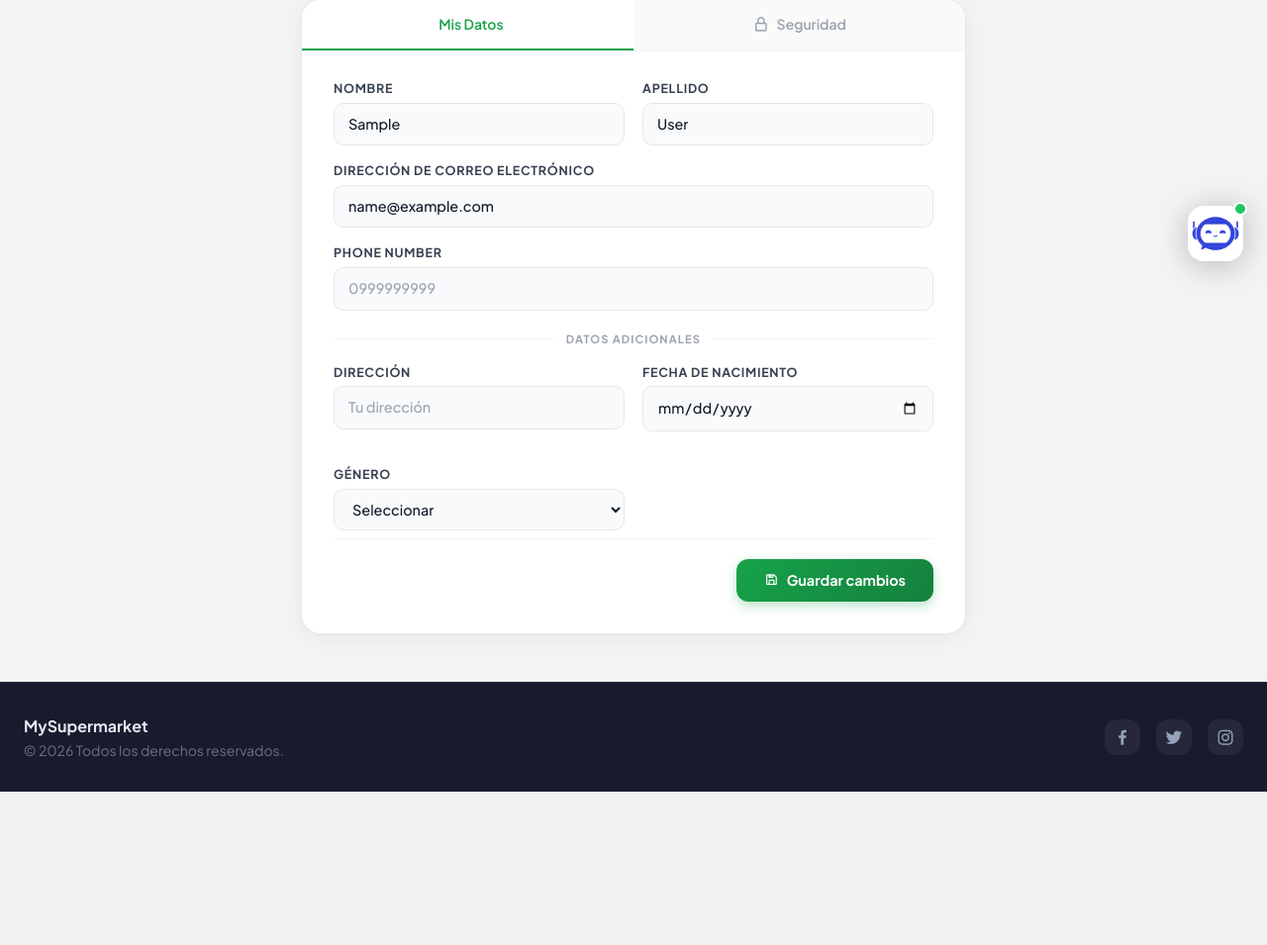
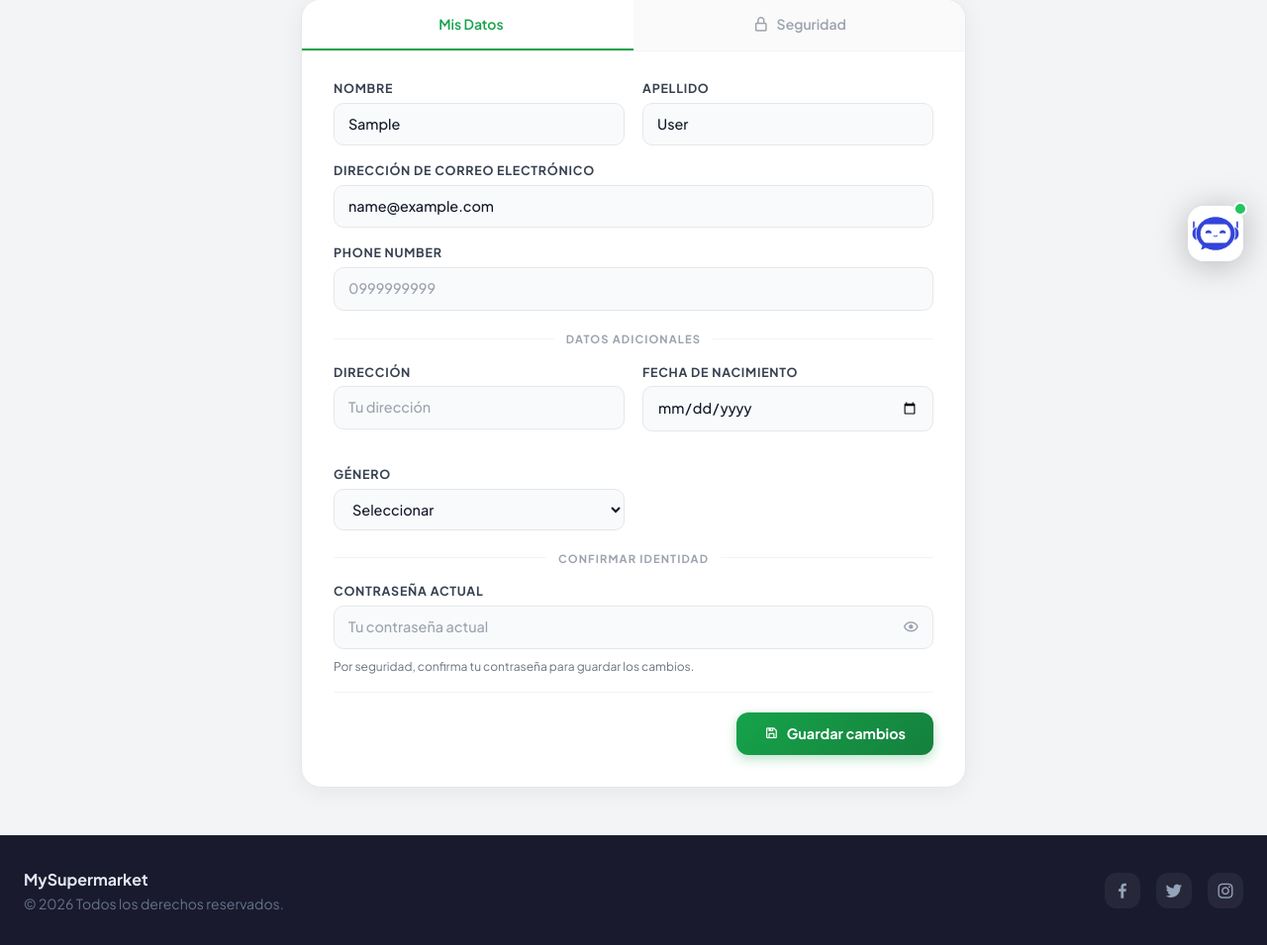
Before and after one commit to Kadir011/Sistema-de-Ventas-Supermercado, a Django app: page /profile/ in a window 1280 px wide. Shown: the part 512-1467 px from the top of the page at 99% size. Before the commit the page ends 1312 px from the top, so only its background shows below. Run offline with Django 5.2, Linux system fonts and the light colour scheme; the visitor is signed in with stand-in values (Sample User, id 1); data that the repository does not hold is empty; some libraries are stand-ins or nearby versions.

Commit message:
Ingreso de contraseña actual para guardado de cambios en el perfil de usuario

```diff
--- a/core/super/form/profile.py
+++ b/core/super/form/profile.py
@@ -5,19 +5,31 @@ from core.security.models import User
 class ProfileInfoForm(forms.ModelForm):
     """Formulario para editar datos personales del perfil."""
 
+    current_password = forms.CharField(
+        label='Contraseña actual',
+        widget=forms.PasswordInput(attrs={
+            'autocomplete': 'current-password',
+        }),
+    )
+
     class Meta:
         model = User
         fields = [
             'first_name', 'last_name', 'email',
             'phone_number', 'address', 'date_of_birth', 'gender',
         ]
-        # Forzar el formato estándar para inputs tipo date
         widgets = {
             'date_of_birth': forms.DateInput(
                 format='%Y-%m-%d',
                 attrs={'type': 'date'}
             ),
         }
+
+    def clean_current_password(self):
+        pwd = self.cleaned_data.get('current_password')
+        if not self.instance.check_password(pwd):
+            raise forms.ValidationError('La contraseña actual es incorrecta.')
+        return pwd
 
     def clean_email(self):
         email = self.cleaned_data.get('email')
--- a/templates/super/profile/customer_profile.html
+++ b/templates/super/profile/customer_profile.html
@@ -163,6 +163,25 @@
                     </div>
                 </div>
 
+                <div class="profile-section-divider"><span>Confirmar identidad</span></div>
+
+                <div class="profile-field">
+                    <label class="profile-label">Contraseña actual</label>
+                    <div class="profile-password-wrap">
+                        <input type="password" name="current_password" id="pw-info-current"
+                               class="profile-input {% if info_form.current_password.errors %}error{% endif %}"
+                               placeholder="Tu contraseña actual"
+                               autocomplete="current-password">
+                        <button type="button" class="profile-toggle-pw" onclick="togglePw('pw-info-current','icon-info-current')">
+                            <i id="icon-info-current" class='bx bx-show'></i>
+                        </button>
+                    </div>
+                    {% if info_form.current_password.errors %}
+                    <span class="profile-field-error"><i class='bx bx-error-circle'></i>{{ info_form.current_password.errors.0 }}</span>
+                    {% endif %}
+                    <p style="font-size:0.75rem;color:#6b7280;margin-top:4px;">Por seguridad, confirma tu contraseña para guardar los cambios.</p>
+                </div>
+
                 <div class="profile-form-footer">
                     <button type="submit" class="profile-btn-save">
                         <i class='bx bx-save'></i> Guardar cambios
```
Also changed, not shown: templates/super/profile/admin_profile.html (+18 -0 lines).
